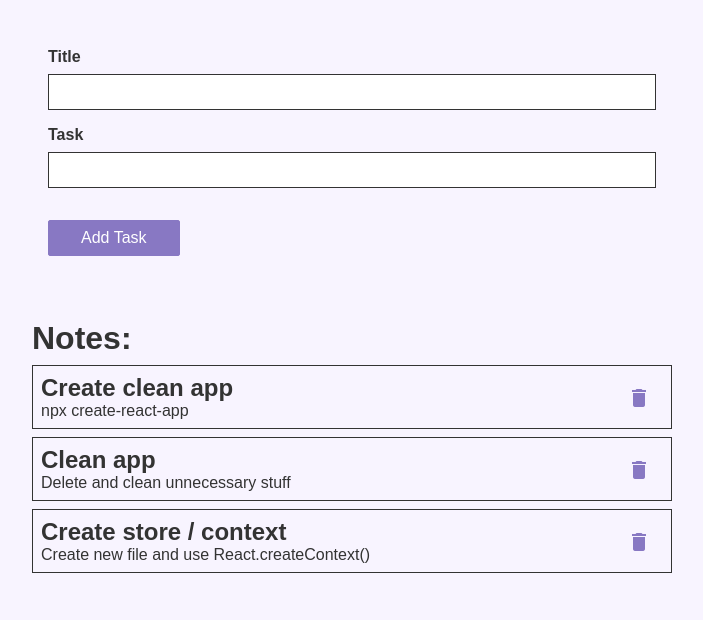
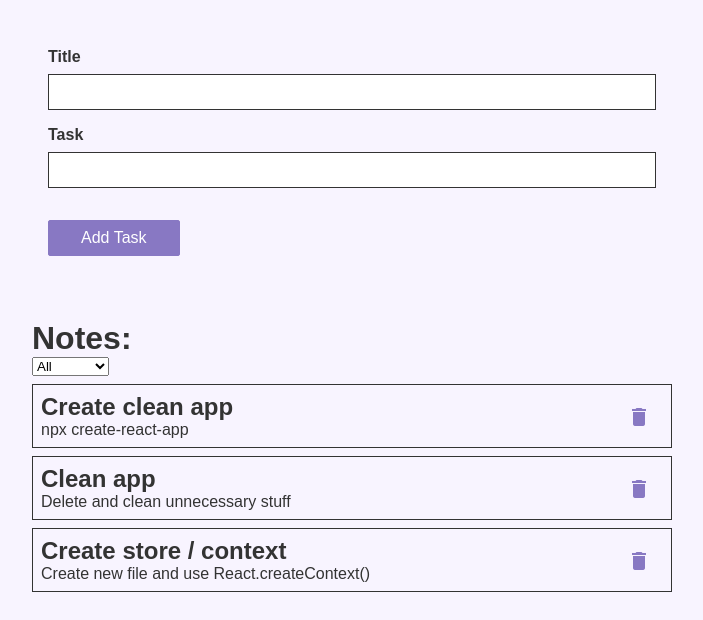
Before and after one commit to KatiRemo/redux_practice, a React (Create React App) app: page / in a window 1280 px wide. Shown: the top 620 px of the page, without its empty margins (288-991 px from the left). Built offline with nearby package versions, Linux system fonts and the light colour scheme.

Commit message:
added filtering

```diff
--- a/src/components/Todo/TodoList.js
+++ b/src/components/Todo/TodoList.js
@@ -1,11 +1,15 @@
 import React from "react";
 import { useSelector, useDispatch } from "react-redux";
+import { useEffect, useState } from "react";
 import classes from "./TodoList.module.css";
 import * as actionTypes from "../store/actions"
+
 
 const TodoList = () => {
   const notes = useSelector((state) => state.notes);
   const dispatch = useDispatch();
+  const [filteredValue, setFilteredValue] = useState();
+  const [filterList, setFilterList] = useState(notes);
 
   const removeHandler = (id) => {
     dispatch({
@@ -21,10 +25,35 @@
     });
   };
 
+  useEffect(() => {
+    if (filteredValue === "true") {
+      setFilterList(
+        notes.filter((item) => item.done === !!filteredValue)
+      );
+    }
+    else if (filteredValue === "false") {
+      setFilterList(
+        notes.filter((item) => item.done !== !!filteredValue)
+      );
+    }
+    else {
+      setFilterList(notes);
+    }
+  }, [filteredValue, notes]);
+
+  const filterHandler = (e) => {
+    setFilteredValue(e.target.value);
+  }
+
   return (
     <div className={classes.todos}>
       <h1>Notes:</h1>
-      {notes.map((note) => {
+      <select name="done" defaultValue="all" onChange={filterHandler}>
+        <option value="true">Done</option>
+        <option value="false">Not done</option>
+        <option value="all">All</option>
+      </select>
+      {filterList.map((note) => {
         return (
           <div
             onClick={() => doneHandler(note.id)}
```
